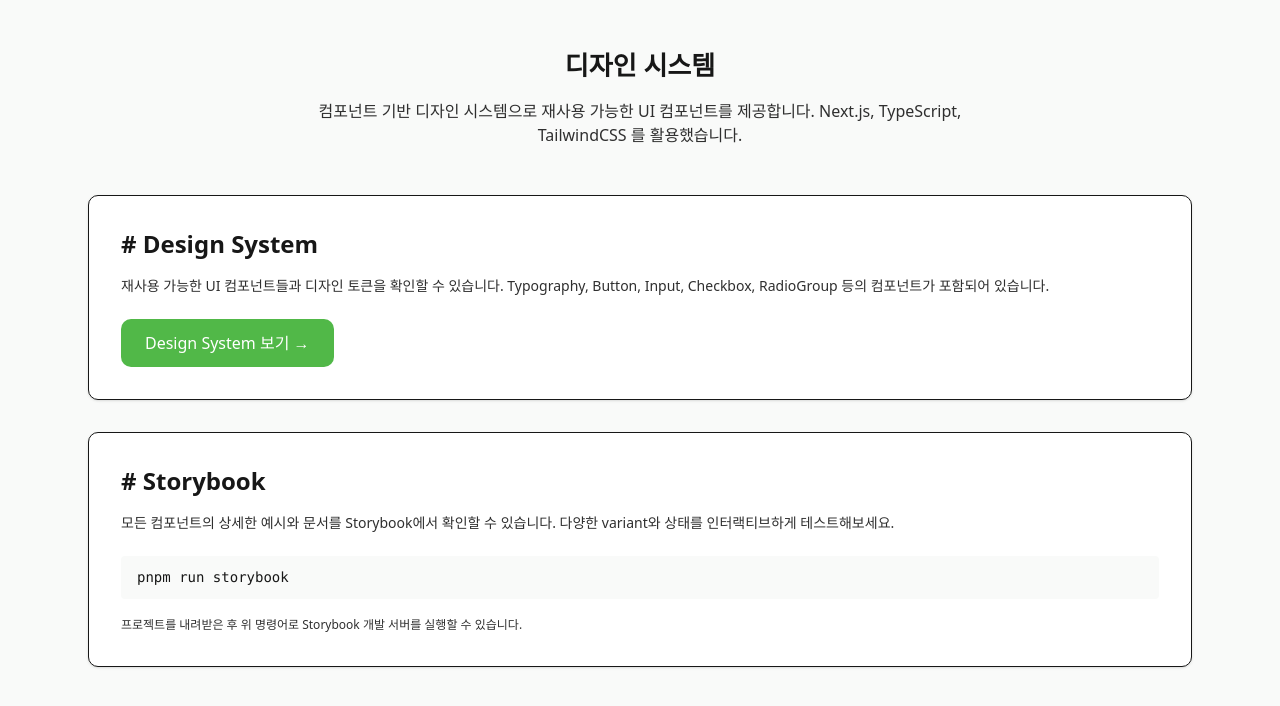
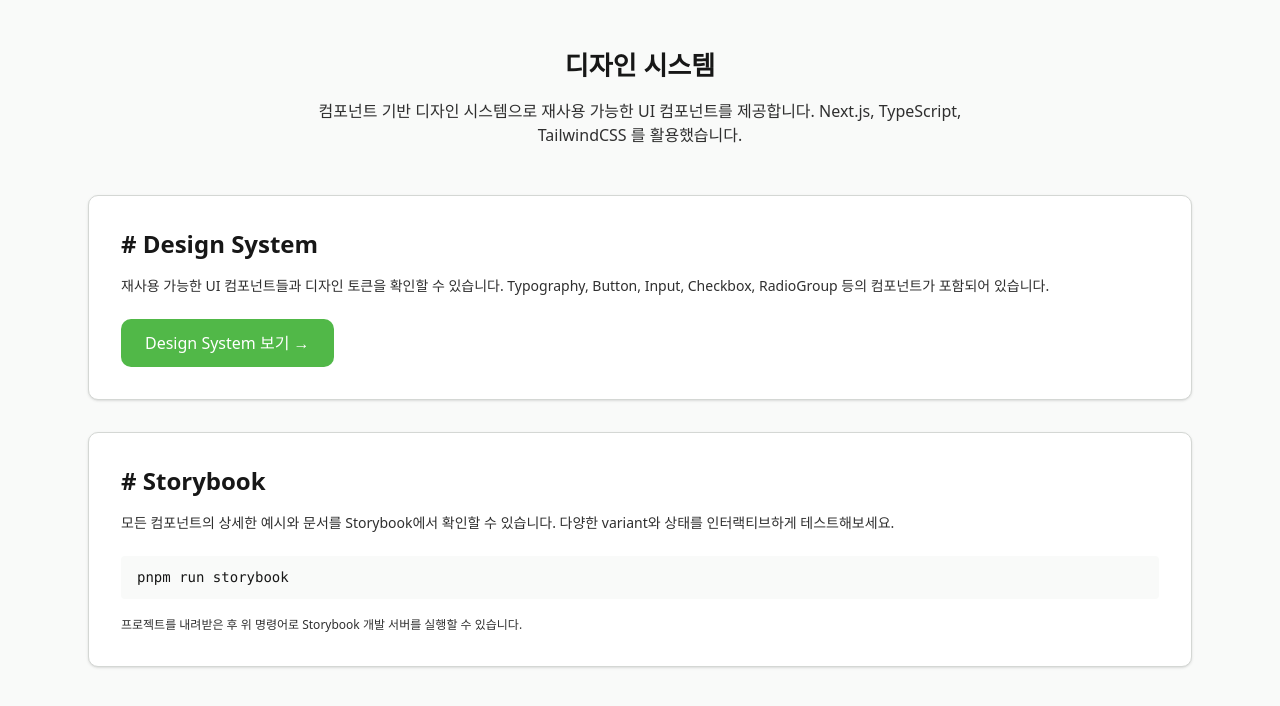
Before and after one commit to ppamppamman/jds, a Next.js app: page / in a window 1280 px wide. Shown: the top 706 px of the page. Built offline with nearby package versions, Linux system fonts and the light colour scheme.

Commit message:
feat: border 색상 변경 gray 1000 -> 400

```diff
--- a/src/foundations/colors.ts
+++ b/src/foundations/colors.ts
@@ -73,7 +73,7 @@ const semanticColors = {
   error: colorPalette.red[500],
 
   background: colorPalette.gray[100],
-  border: colorPalette.gray[1000],
+  border: colorPalette.gray[400],
   text: {
     primary: colorPalette.gray[1000],
     secondary: colorPalette.gray[800],
```
